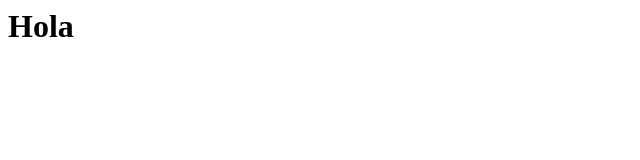
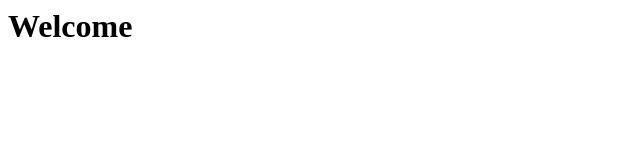
Before and after one commit to MilesDPH/Prueba_1, a plain HTML site: page index.html in a window 1280 px wide. Shown: the whole page, without its empty margins (0-640 px from the left). Drawn offline with Linux system fonts and the light colour scheme.

Commit message:
Se cambio el Hola por un Welcome

```diff
--- a/index.html
+++ b/index.html
@@ -1,4 +1,4 @@
 <html>
-<h1 id ="bienvenida">Hola</h1>
+<h1 id ="bienvenida">Welcome</h1>
 
 </html>
```
